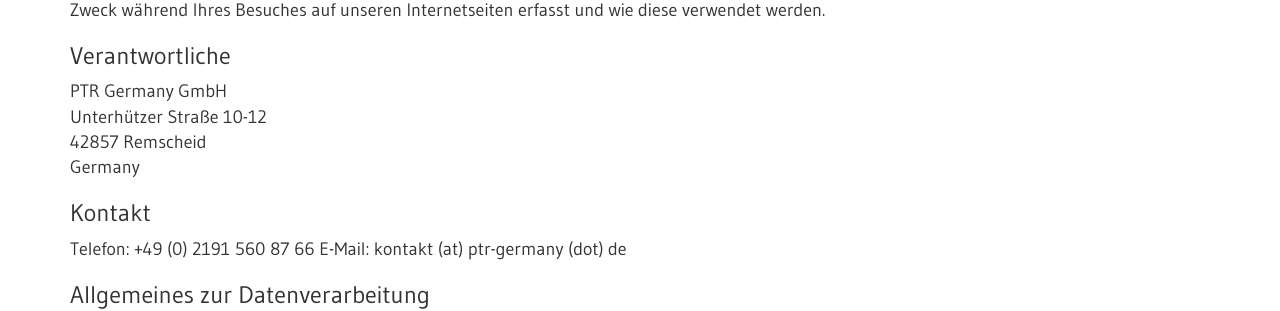
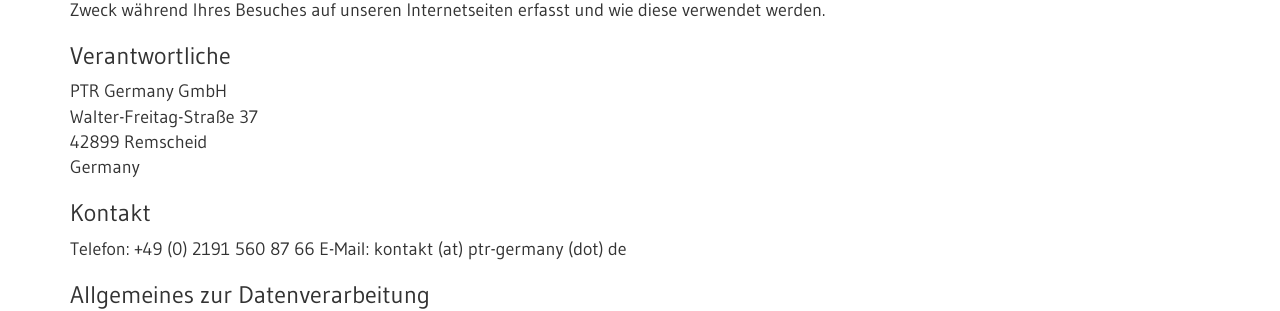
Before and after one commit to n2o/ptr, a Jekyll site: the page built from datenschutz.md, in a window 1280 px wide and 900 px high. Shown: the part 254-565 px from the top of the window. Built offline with Jekyll 4.4.1, drawn with Linux system fonts in a browser that asks for light colours; nearby versions of some CDN libraries.

Commit message:
Update datenschutz.md

```diff
--- a/datenschutz.md
+++ b/datenschutz.md
@@ -10,8 +10,8 @@
 
 ### Verantwortliche
 PTR Germany GmbH
-Unterhützer Straße 10-12
-42857 Remscheid
+Walter-Freitag-Straße 37
+42899 Remscheid
 Germany
 
 ### Kontakt
```
